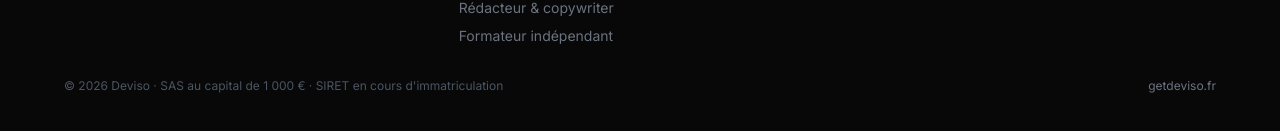
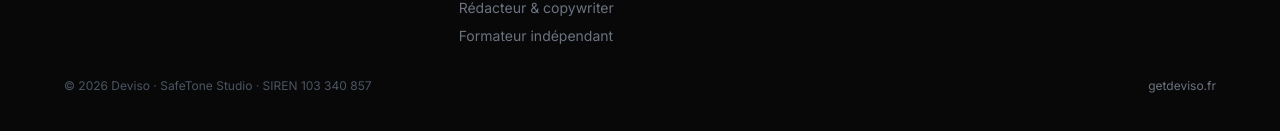
Before and after one commit to safetonestudio/deviso, a Next.js app: page /blog/clauses-devis-freelance in a window 1280 px wide. Shown: the part 7606-7737 px from the top of the page. Built offline with nearby package versions, Linux system fonts and the light colour scheme.

Commit message:
fix(credibilite): footers blog alignes sur statut reel (SafeTone Studio, SIREN 103 340 857) + lien mentions legales sur blog index et pages TJM

```diff
--- a/app/blog/clauses-devis-freelance/page.tsx
+++ b/app/blog/clauses-devis-freelance/page.tsx
@@ -479,7 +479,7 @@ export default function Page() {
             </div>
           </div>
           <div className="flex items-center justify-between text-xs text-gray-600">
-            <p>© 2026 Deviso · SAS au capital de 1 000 € · SIRET en cours d&apos;immatriculation</p>
+            <p>© 2026 Deviso · SafeTone Studio · SIREN 103 340 857</p>
             <Link href="/" className="text-gray-500 hover:text-gray-300 transition-colors">getdeviso.fr</Link>
           </div>
         </div>
--- a/app/blog/fixer-ses-tarifs-freelance/page.tsx
+++ b/app/blog/fixer-ses-tarifs-freelance/page.tsx
@@ -253,7 +253,7 @@ export default function Page() {
 
       <footer className="border-t border-ds-border py-10 px-4 sm:px-6">
         <div className="max-w-6xl mx-auto flex items-center justify-between text-xs text-gray-600">
-          <p>© 2026 Deviso · SAS au capital de 1 000 € · SIRET en cours d&apos;immatriculation</p>
+          <p>© 2026 Deviso · SafeTone Studio · SIREN 103 340 857</p>
           <Link href="/" className="text-gray-500 hover:text-gray-300 transition-colors">getdeviso.fr</Link>
         </div>
       </footer>
--- a/app/blog/gerer-impayes-freelance/page.tsx
+++ b/app/blog/gerer-impayes-freelance/page.tsx
@@ -250,7 +250,7 @@ export default function Page() {
 
       <footer className="border-t border-ds-border py-10 px-4 sm:px-6">
         <div className="max-w-6xl mx-auto flex items-center justify-between text-xs text-gray-600">
-          <p>© 2026 Deviso · SAS au capital de 1 000 € · SIRET en cours d&apos;immatriculation</p>
+          <p>© 2026 Deviso · SafeTone Studio · SIREN 103 340 857</p>
           <Link href="/" className="text-gray-500 hover:text-gray-300 transition-colors">getdeviso.fr</Link>
         </div>
       </footer>
--- a/app/blog/page.tsx
+++ b/app/blog/page.tsx
@@ -393,6 +393,7 @@ export default function BlogIndex() {
             <Link href="/login" className="hover:text-gray-400 transition-colors">Connexion</Link>
             <Link href="/cgu" className="hover:text-gray-400 transition-colors">CGU</Link>
             <Link href="/confidentialite" className="hover:text-gray-400 transition-colors">Confidentialite</Link>
+            <Link href="/mentions-legales" className="hover:text-gray-400 transition-colors">Mentions légales</Link>
           </div>
         </div>
       </footer>
--- a/app/blog/scope-creep-freelance/page.tsx
+++ b/app/blog/scope-creep-freelance/page.tsx
@@ -246,7 +246,7 @@ export default function Page() {
 
       <footer className="border-t border-ds-border py-10 px-4 sm:px-6">
         <div className="max-w-6xl mx-auto flex items-center justify-between text-xs text-gray-600">
-          <p>© 2026 Deviso · SAS au capital de 1 000 € · SIRET en cours d&apos;immatriculation</p>
+          <p>© 2026 Deviso · SafeTone Studio · SIREN 103 340 857</p>
           <Link href="/" className="text-gray-500 hover:text-gray-300 transition-colors">getdeviso.fr</Link>
         </div>
       </footer>
--- a/app/combien-facturer/[metier]/page.tsx
+++ b/app/combien-facturer/[metier]/page.tsx
@@ -320,6 +320,9 @@ export default async function MetierTarifsPage({ params }: Props) {
           <Link href="/login" className="hover:text-gray-500 transition-colors">
             Connexion
           </Link>
+          <Link href="/mentions-legales" className="hover:text-gray-500 transition-colors">
+            Mentions légales
+          </Link>
         </footer>
       </div>
     </div>
--- a/app/combien-facturer/page.tsx
+++ b/app/combien-facturer/page.tsx
@@ -276,6 +276,8 @@ export default function CombienFacturerPage() {
             <Link href="/blog" className="hover:text-gray-500 transition-colors">Blog</Link>
             {" · "}
             <Link href="/login" className="hover:text-gray-500 transition-colors">Connexion</Link>
+            {" · "}
+            <Link href="/mentions-legales" className="hover:text-gray-500 transition-colors">Mentions légales</Link>
           </p>
         </footer>
       </div>
--- a/components/blog/BlogPost.tsx
+++ b/components/blog/BlogPost.tsx
@@ -327,7 +327,7 @@ export function BlogPost({
             </div>
           </div>
           <div className="flex items-center justify-between text-xs text-gray-600">
-            <p>© 2026 Deviso · SAS au capital de 1 000 € · SIRET en cours d&apos;immatriculation</p>
+            <p>© 2026 Deviso · SafeTone Studio · SIREN 103 340 857</p>
             <Link href="/" className="text-gray-500 hover:text-gray-300 transition-colors">getdeviso.fr</Link>
           </div>
         </div>
```
